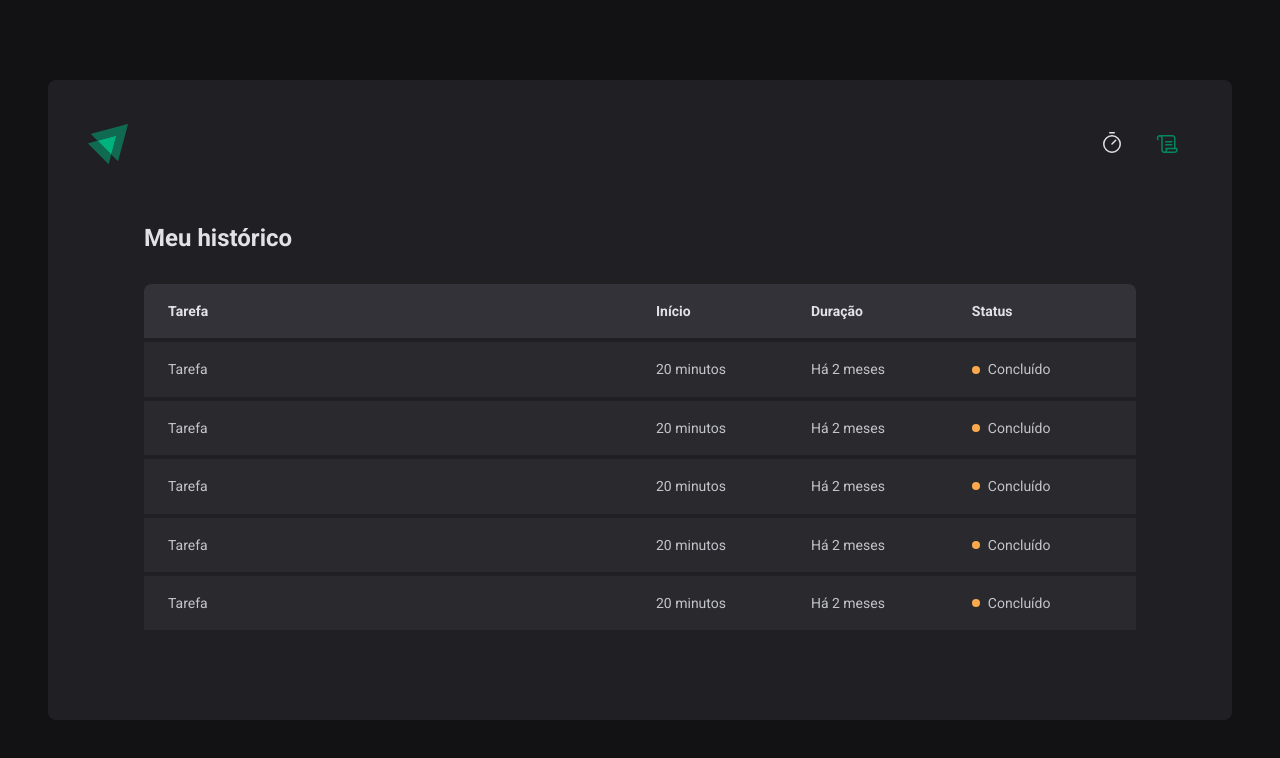
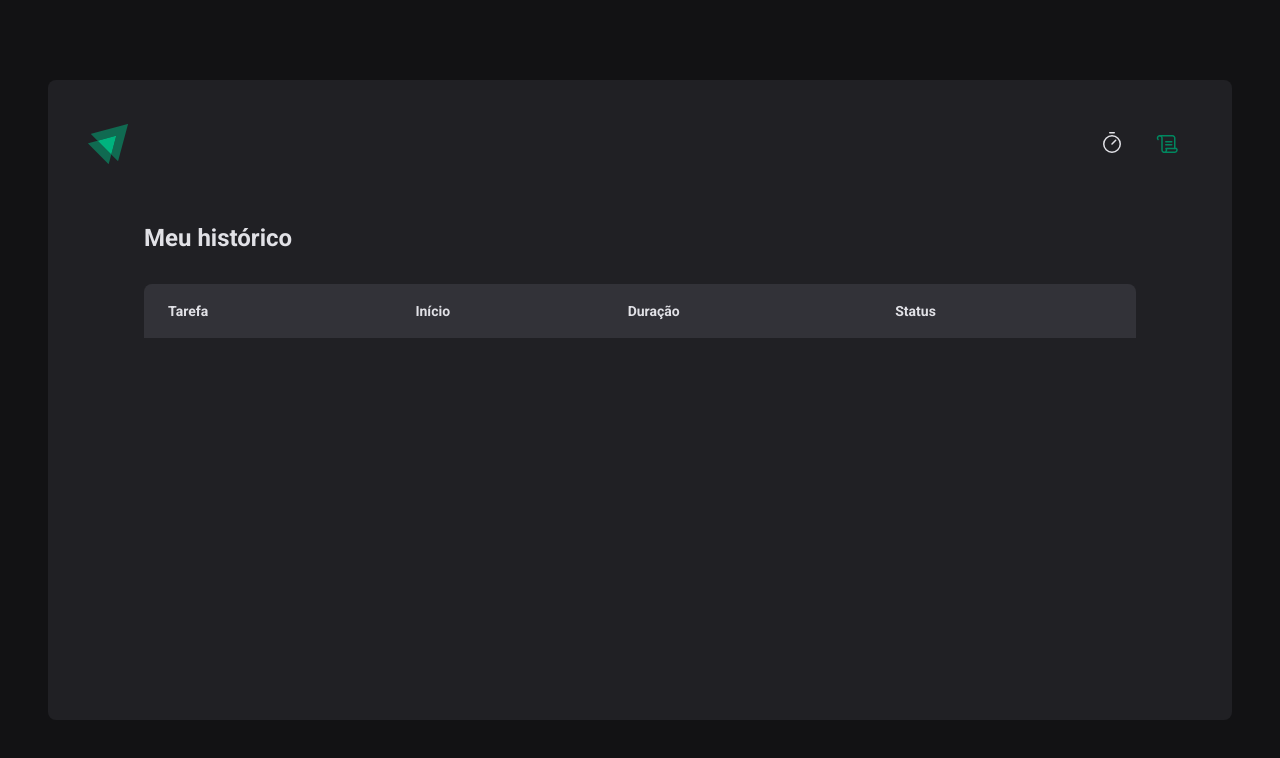
Before and after one commit to jonatasbueno/timer, a React (Vite) app: page /history in a window 1280 px wide. Shown: the top 758 px of the page. Built offline with nearby package versions, Linux system fonts and the light colour scheme.

Commit message:
feat: Populated history screen with com triggers of time

```diff
--- a/src/pages/History/index.tsx
+++ b/src/pages/History/index.tsx
@@ -1,6 +1,16 @@
+import { useContext } from 'react'
+
+import { formatDistanceToNow } from 'date-fns'
+import ptBR from 'date-fns/locale/pt-BR'
+
+import { CycleContext } from '../../contexts/CycleContext'
+
 import { HistoryContainer, HistoryList, Status } from './styles'
 
-export const History = () => (
+export const History = () => {
+  const { cycles } = useContext(CycleContext)
+
+  return (
     <HistoryContainer>
       <h1>Meu histórico</h1>
 
@@ -15,48 +25,34 @@
             </tr>
           </thead>
           <tbody>
-          <tr>
-            <td>Tarefa</td>
-            <td>20 minutos</td>
-            <td>Há 2 meses</td>
+            {cycles.map((cycle) => (
+              <tr key={cycle.id}>
+                <td>{cycle.task}</td>
+                <td>{cycle.minutesAmount} minutos</td>
                 <td>
-              <Status statusColor="yellow">Concluído</Status>
+                  {formatDistanceToNow(cycle.startDate, {
+                    addSuffix: true,
+                    locale: ptBR,
+                  })}
+                </td>
+                <td>
+                  {cycle.finishedDate && (
+                    <Status statusColor="green">Concluído</Status>
+                  )}
+
+                  {cycle.interruptedDate && (
+                    <Status statusColor="red">Interrompido</Status>
+                  )}
+
+                  {!cycle.finishedDate && !cycle.interruptedDate && (
+                    <Status statusColor="yellow">Em andamento</Status>
+                  )}
                 </td>
               </tr>
-          <tr>
-            <td>Tarefa</td>
-            <td>20 minutos</td>
-            <td>Há 2 meses</td>
-            <td>
-              <Status statusColor="yellow">Concluído</Status>
-            </td>
-          </tr>
-          <tr>
-            <td>Tarefa</td>
-            <td>20 minutos</td>
-            <td>Há 2 meses</td>
-            <td>
-              <Status statusColor="yellow">Concluído</Status>
-            </td>
-          </tr>
-          <tr>
-            <td>Tarefa</td>
-            <td>20 minutos</td>
-            <td>Há 2 meses</td>
-            <td>
-              <Status statusColor="yellow">Concluído</Status>
-            </td>
-          </tr>
-          <tr>
-            <td>Tarefa</td>
-            <td>20 minutos</td>
-            <td>Há 2 meses</td>
-            <td>
-              <Status statusColor="yellow">Concluído</Status>
-            </td>
-          </tr>
+            ))}
           </tbody>
         </table>
       </HistoryList>
     </HistoryContainer>
   )
+}
```
Lines whose indentation alone changed are shown as unchanged.
